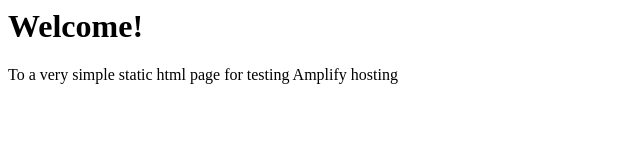
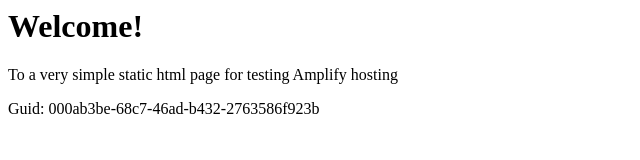
Before and after one commit to aws-aemilia-pdx/Github-PR-Commit-Integration-Test-DoNotTouch-Gith-P5X5MO5I-v1-beta-us-west-2, a website: page src/index.html in a window 1280 px wide. Shown: the whole page, without its empty margins (0-640 px from the left). Drawn offline with Linux system fonts and the light colour scheme.

Commit message:
commit from integ tests

```diff
--- a/src/index.html
+++ b/src/index.html
@@ -1,3 +1,5 @@
+
+
 <html lang="en">
 
 <head>
@@ -10,6 +12,6 @@
 <body>
     <h1>Welcome!</h1>
     <p>To a very simple static html page for testing Amplify hosting</p>
-</body>
+    <p>Guid: 000ab3be-68c7-46ad-b432-2763586f923b</p></body>
 
 </html>
```
